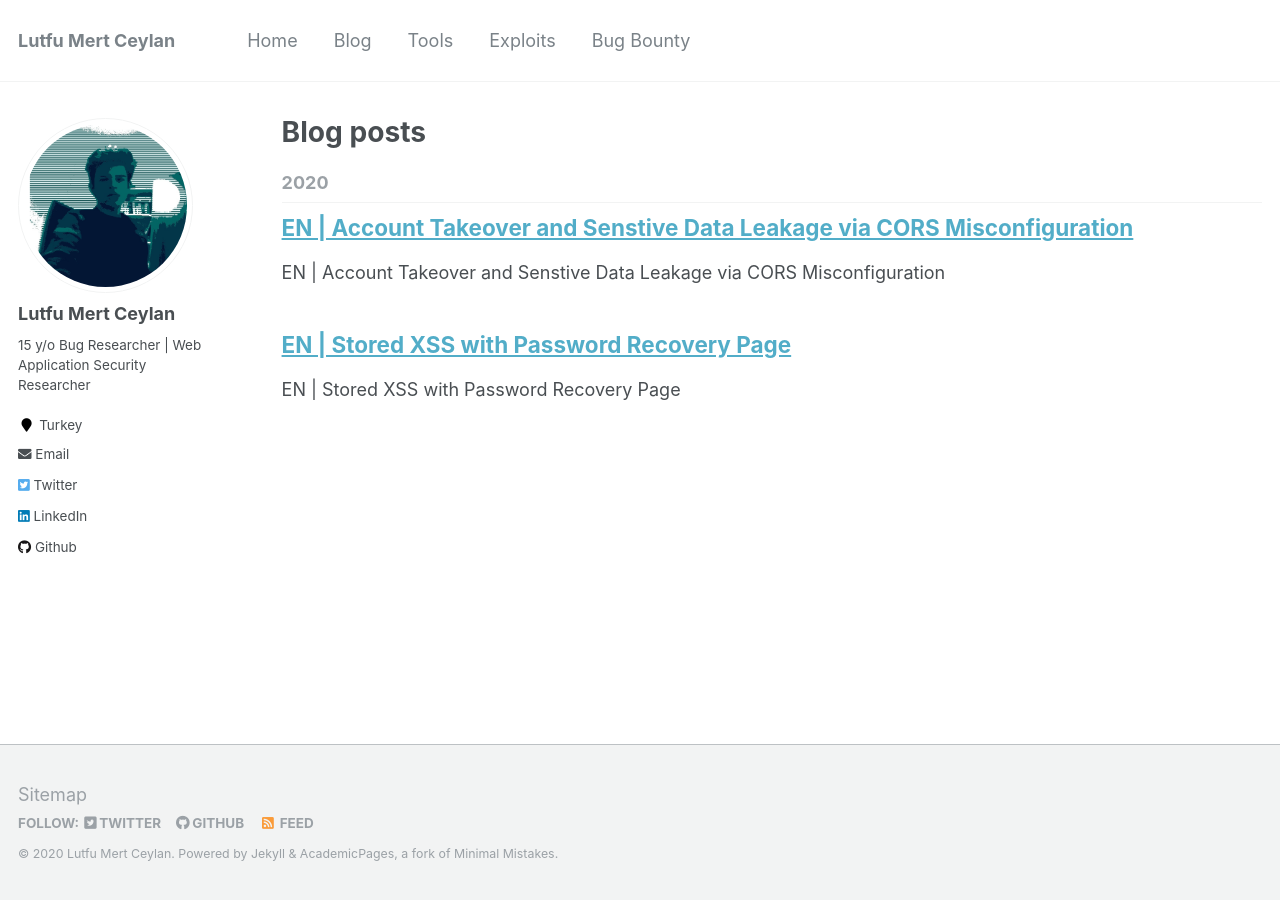
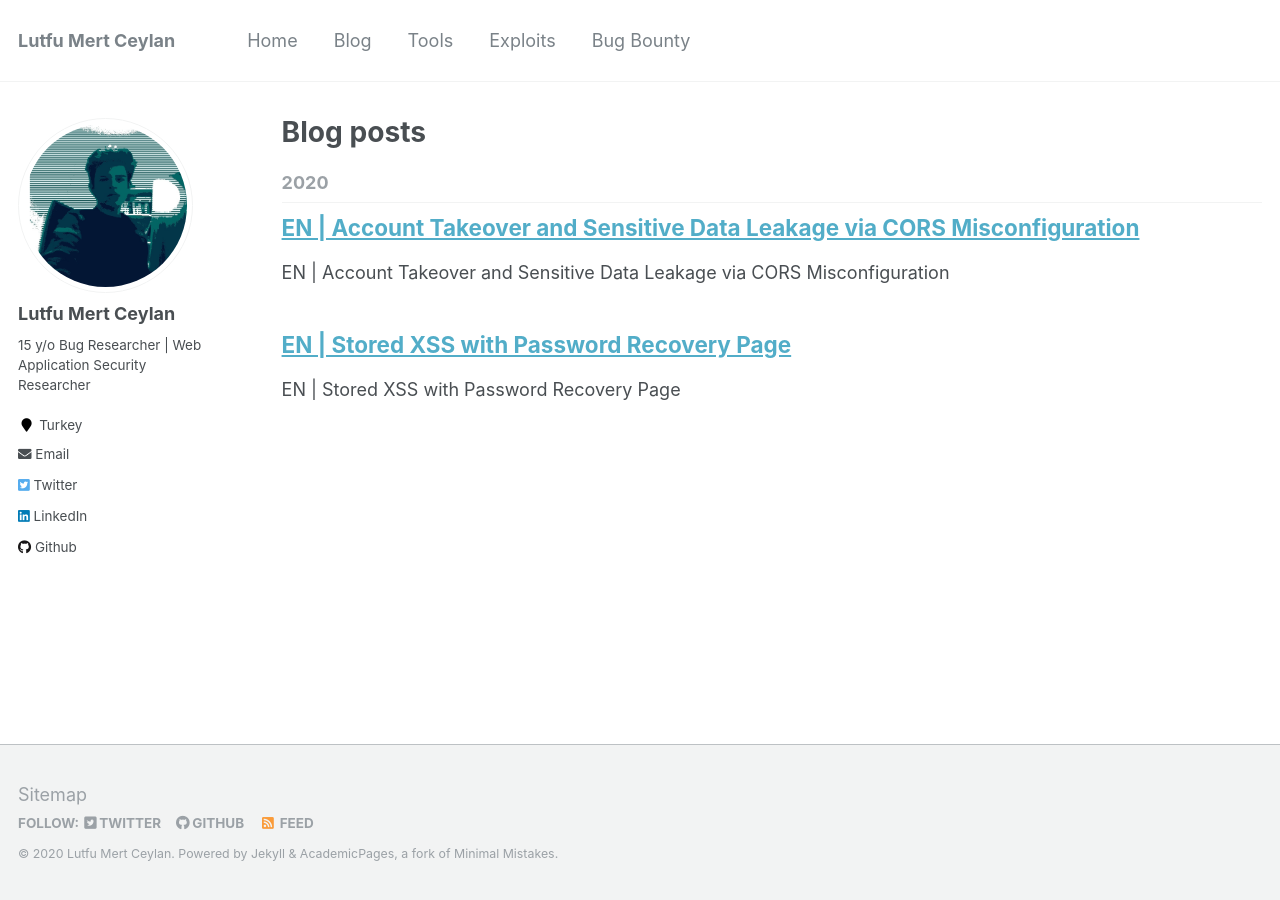
Before and after one commit to lutfumertceylan/mywebsite, a Jekyll site: the page built from _pages/year-archive.html, in a window 1280 px wide. Built offline with Jekyll 4.4.1, drawn with Linux system fonts in a browser that asks for light colours.

Commit message:
Update 2020-07-04-ato-and-data-leakage-via-cors-misc.md

```diff
--- a/_posts/2020-07-04-ato-and-data-leakage-via-cors-misc.md
+++ b/_posts/2020-07-04-ato-and-data-leakage-via-cors-misc.md
@@ -1,5 +1,5 @@
 ---
-title: 'EN \| Account Takeover and Senstive Data Leakage via CORS Misconfiguration'
+title: 'EN \| Account Takeover and Sensitive Data Leakage via CORS Misconfiguration'
 date: 2020-07-04
 permalink: /posts/ato-and-data-leakage-via-cors-misc/
 tags:
@@ -11,7 +11,7 @@ tags:
   - bugbounty
   - write-up
   - poc
-excerpt: 'EN \| Account Takeover and Senstive Data Leakage via CORS Misconfiguration'
+excerpt: 'EN \| Account Takeover and Sensitive Data Leakage via CORS Misconfiguration'
 ---
 
 In June of this year, I found a CORS Misconfiguration vulnerability in a datacenter company. The system was very simple, a PUT command sent to the API Server
```
